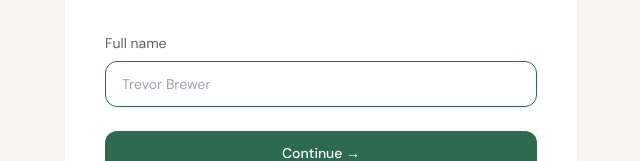
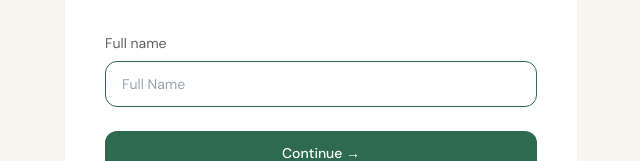
Before and after one commit to trevorbrewer/cheerful-web, a Next.js app: page /onboarding in a window 1280 px wide. Shown: the part 445-606 px from the top of the page, without its empty margins (319-959 px from the left). Built offline with nearby package versions, Linux system fonts and the light colour scheme; no server answers; a web font is replaced by a local one.

Commit message:
bug: change onboarding placeholder

```diff
--- a/src/components/onboarding/StepName.tsx
+++ b/src/components/onboarding/StepName.tsx
@@ -24,7 +24,7 @@ export default function StepName({ value, onChange, onNext }: StepNameProps) {
           type="text"
           value={value}
           onChange={(e) => onChange(e.target.value)}
-          placeholder="Trevor Brewer"
+          placeholder="Full Name"
           className="w-full border border-brand-mint/40 rounded-xl px-4 py-3 font-body text-sm outline-none focus:border-brand-green"
           autoFocus
         />
```
